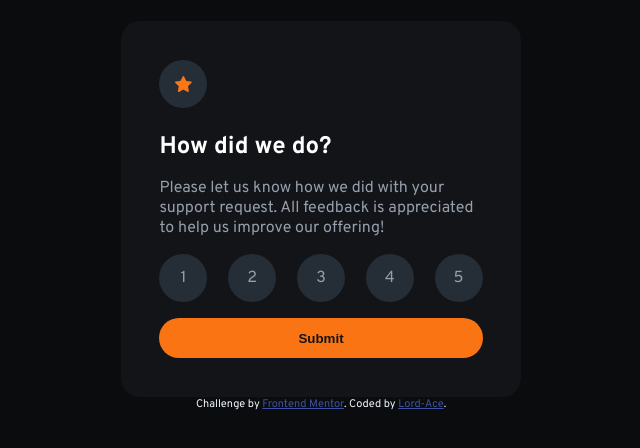
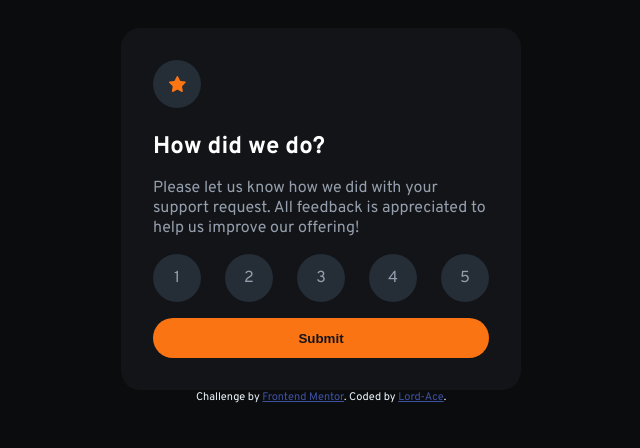
Before and after one commit to lord-Ace/Interactive-rating-component, a plain HTML site: page index.html in a window 1280 px wide. Shown: the part 184-632 px from the top of the page, without its empty margins (319-959 px from the left). Drawn offline with Linux system fonts and the light colour scheme.

Commit message:
first commit

```diff
--- a/index.html
+++ b/index.html
@@ -40,7 +40,7 @@
     main{
       background: hsl(216, 12%, 8%);
       border-radius: 1.2rem;
-      padding: 2.4rem;
+      padding: 2rem;
       max-width: 25rem;
     }
     .imgbox, label{
```
Also changed, not shown: images/Capture.JPG (added), images/desktop.JPG (added), 2 other files.
